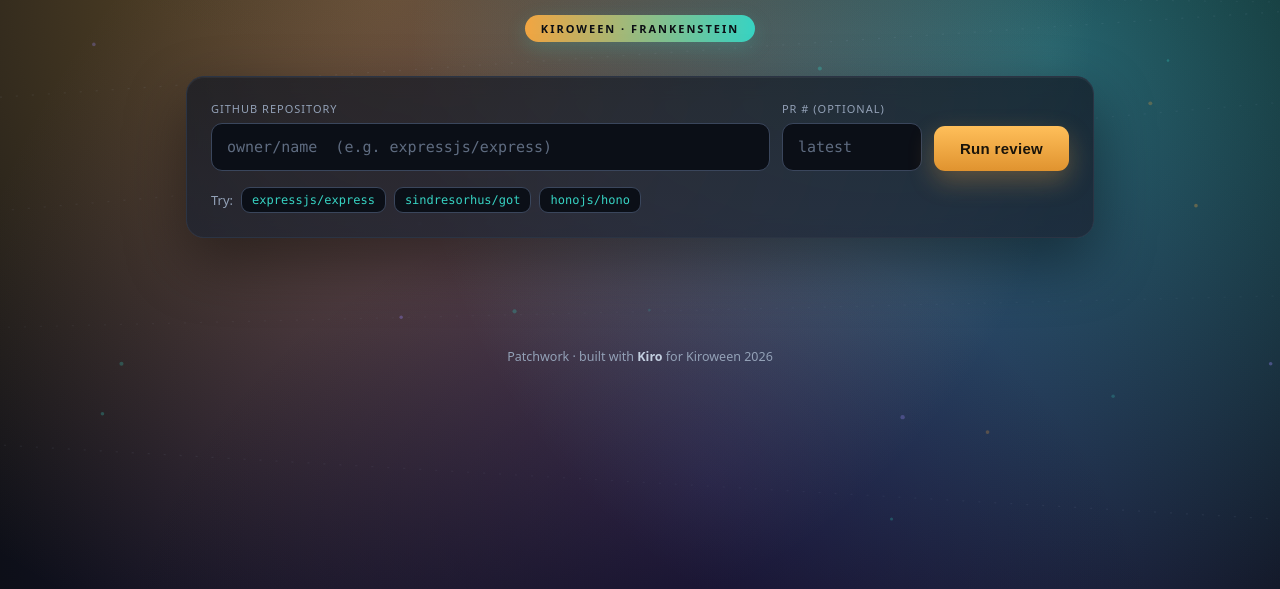
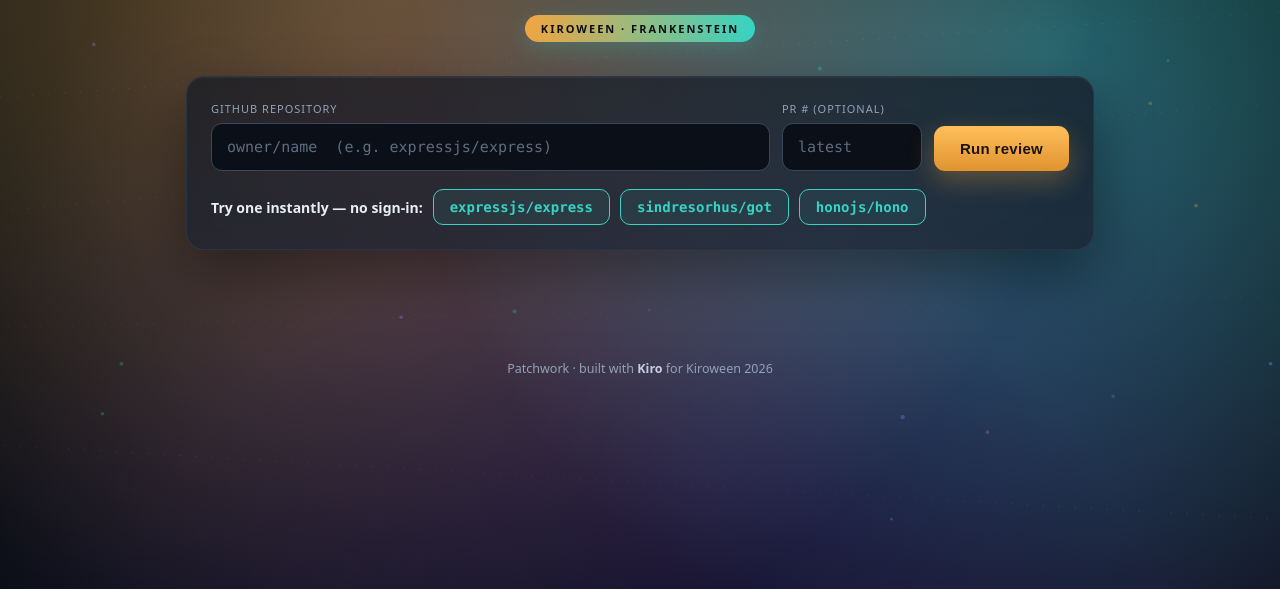
Before and after one commit to ayanmohamedali7-blip/patchwork, a website: page public/index.html in a window 1280 px wide. Shown: the part 211-800 px from the top of the page. Drawn offline with Linux system fonts and the light colour scheme.

Commit message:
UI: make the Try examples prominent, one-click, no sign-in
Bigger accent-tinted example chips + a clearer label, so a judge lands on an
instant one-click demo without reading or typing anything.

Co-Authored-By: Claude Opus 4.8 <noreply@anthropic.com>

```diff
--- a/public/index.html
+++ b/public/index.html
@@ -97,13 +97,15 @@
   button:hover { transform: translateY(-1px); box-shadow: 0 14px 32px rgba(242,165,65,0.42); filter: brightness(1.05); }
   button:active { transform: translateY(0); }
   button:disabled { opacity: 0.6; cursor: progress; transform: none; filter: saturate(0.7); }
-  .examples { margin-top: 16px; font-size: 13px; color: var(--muted); display: flex; gap: 8px; flex-wrap: wrap; align-items: center; }
+  .examples { margin-top: 18px; font-size: 14px; color: var(--muted); display: flex; gap: 10px; flex-wrap: wrap; align-items: center; }
+  .examples > span:first-child { font-weight: 600; color: var(--fg); }
   .chip {
-    font-family: var(--mono); font-size: 12px; color: var(--accent-2);
-    border: 1px solid var(--line-2); border-radius: 9px; padding: 5px 10px; cursor: pointer; background: #0b0f17;
-    transition: border-color .15s, box-shadow .15s, transform .1s;
+    font-family: var(--mono); font-size: 14px; font-weight: 600; color: var(--accent-2);
+    border: 1px solid var(--accent-2); border-radius: 10px; padding: 9px 16px; cursor: pointer;
+    background: rgba(55,211,195,0.08);
+    transition: border-color .15s, box-shadow .15s, transform .1s, background .15s;
   }
-  .chip:hover { border-color: var(--accent-2); box-shadow: 0 0 0 3px rgba(55,211,195,0.1); transform: translateY(-1px); }
+  .chip:hover { background: rgba(55,211,195,0.16); box-shadow: 0 0 0 3px rgba(55,211,195,0.14); transform: translateY(-1px); }
 
   /* status / loader */
   #status { margin: 30px 0 0; text-align: center; color: var(--muted); min-height: 24px; font-size: 15px; }
@@ -220,7 +222,7 @@
         <button id="run" type="submit">Run review</button>
       </form>
       <div class="examples">
-        <span>Try:</span>
+        <span>Try one instantly — no sign-in:</span>
         <span class="chip" data-repo="expressjs/express">expressjs/express</span>
         <span class="chip" data-repo="sindresorhus/got">sindresorhus/got</span>
         <span class="chip" data-repo="honojs/hono">honojs/hono</span>
```
